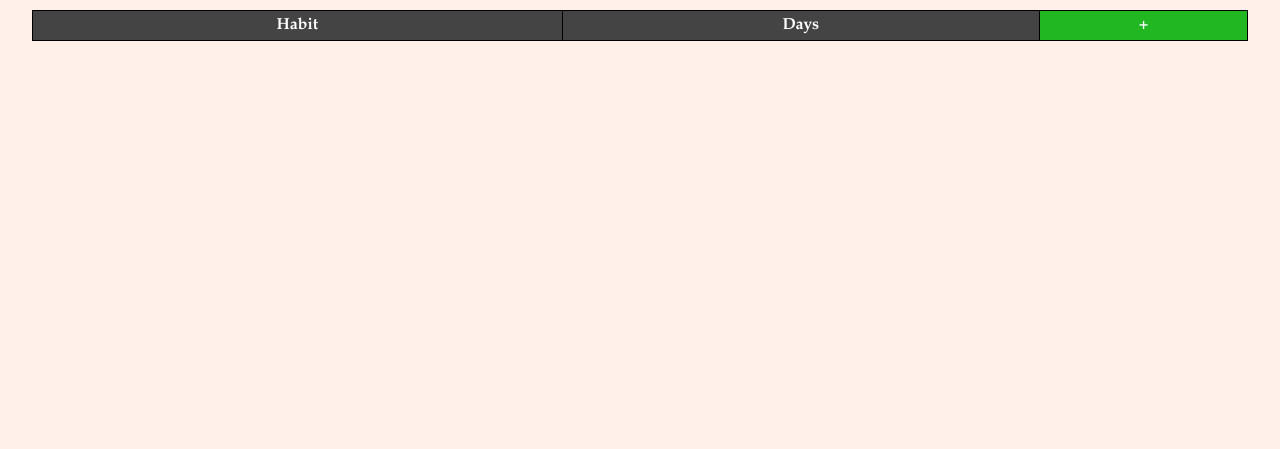
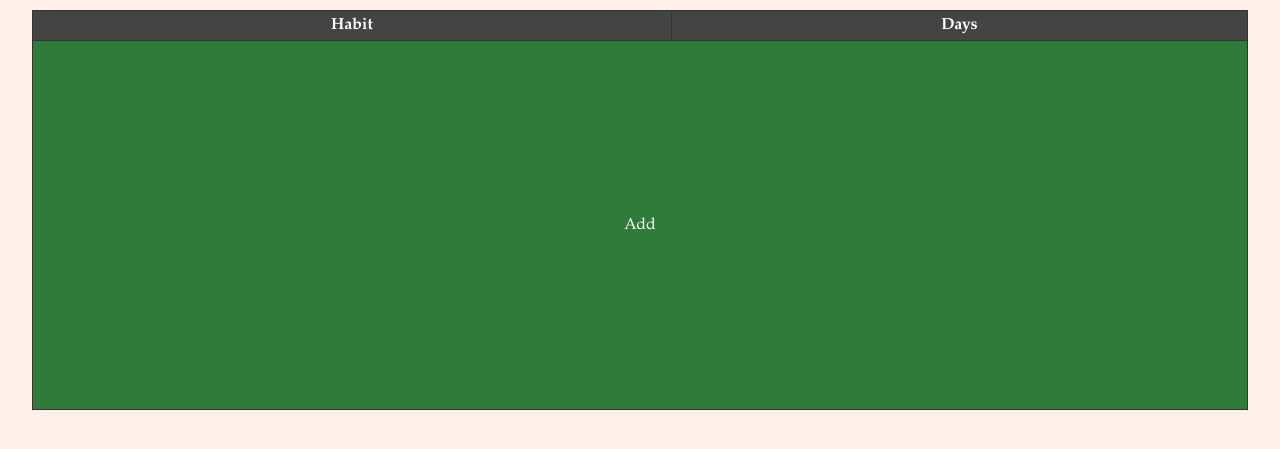
Before and after one commit to briandkim93/HabitBuilder, a Django app: page /habits/manage/ in a window 1280 px wide. Shown: the part 61-510 px from the top of the page. Run offline with Django 3.2, Linux system fonts and the light colour scheme; the visitor is signed in with stand-in values (Sample User, id 1); data comes from the database, SQL or seed files in the repository; data that the repository does not hold is empty.

Commit message:
Reposition/rename add button cell

```diff
--- a/habit/templates/habit/manage.html
+++ b/habit/templates/habit/manage.html
@@ -10,8 +10,7 @@
   <thead>
     <tr>
       <th>Habit</th>
-      <th>Days</th>
-      <th class="add-habit">+</th>
+      <th colspan="2">Days</th>
     </tr>
   </thead>
   <tbody>
@@ -28,6 +27,9 @@
         </td>
       </tr>
       {% endfor %}
+      <tr>
+        <td class="add-cell" colspan="3">Add</td>
+      </tr>
   </tbody>
 </table>
 <div class="form-container add-menu hidden">
--- a/habit_builder/static/css/manage.css
+++ b/habit_builder/static/css/manage.css
@@ -96,11 +96,11 @@ th {
 
 th, td {
   padding: 5px;
-  border: 1px solid #000000;
+  border: 1px solid #333333;
 }
 
-.add-habit {
-  background-color: #21b721;
+.add-cell {
+  background-color: #307a3a;
   color: #ffffff;
 }
 
@@ -124,6 +124,6 @@ th, td {
   font-weight: bold;
 }
 
-.remove-button:hover, .add-habit:hover{
+.remove-button:hover, .add-cell:hover{
   cursor: pointer;
 }
--- a/habit_builder/static/js/manage.js
+++ b/habit_builder/static/js/manage.js
@@ -1,9 +1,9 @@
 let addMenuEl = document.getElementsByClassName('add-menu')[0];
 let closeButtonEl = document.getElementsByClassName('close-button')[0];
 let daysListEl = document.getElementsByClassName('days-list')[0];
-let addHabitEl = document.getElementsByClassName('add-habit')[0];
+let addCellEl = document.getElementsByClassName('add-cell')[0];
 
-if (addMenuEl && closeButtonEl && daysListEl && addHabitEl) {
+if (addMenuEl && closeButtonEl && daysListEl && addCellEl) {
     closeButtonEl.addEventListener('click', function() {
         addMenuEl.classList.add('hidden');
     }, false);
@@ -18,8 +18,7 @@ if (addMenuEl && closeButtonEl && daysListEl && addHabitEl) {
             }
         }
     }, true);
-    addHabitEl.addEventListener('click', function() {
-        console.log('clicked');
+    addCellEl.addEventListener('click', function() {
         addMenuEl.classList.remove('hidden');
     }, false);
 }
```
